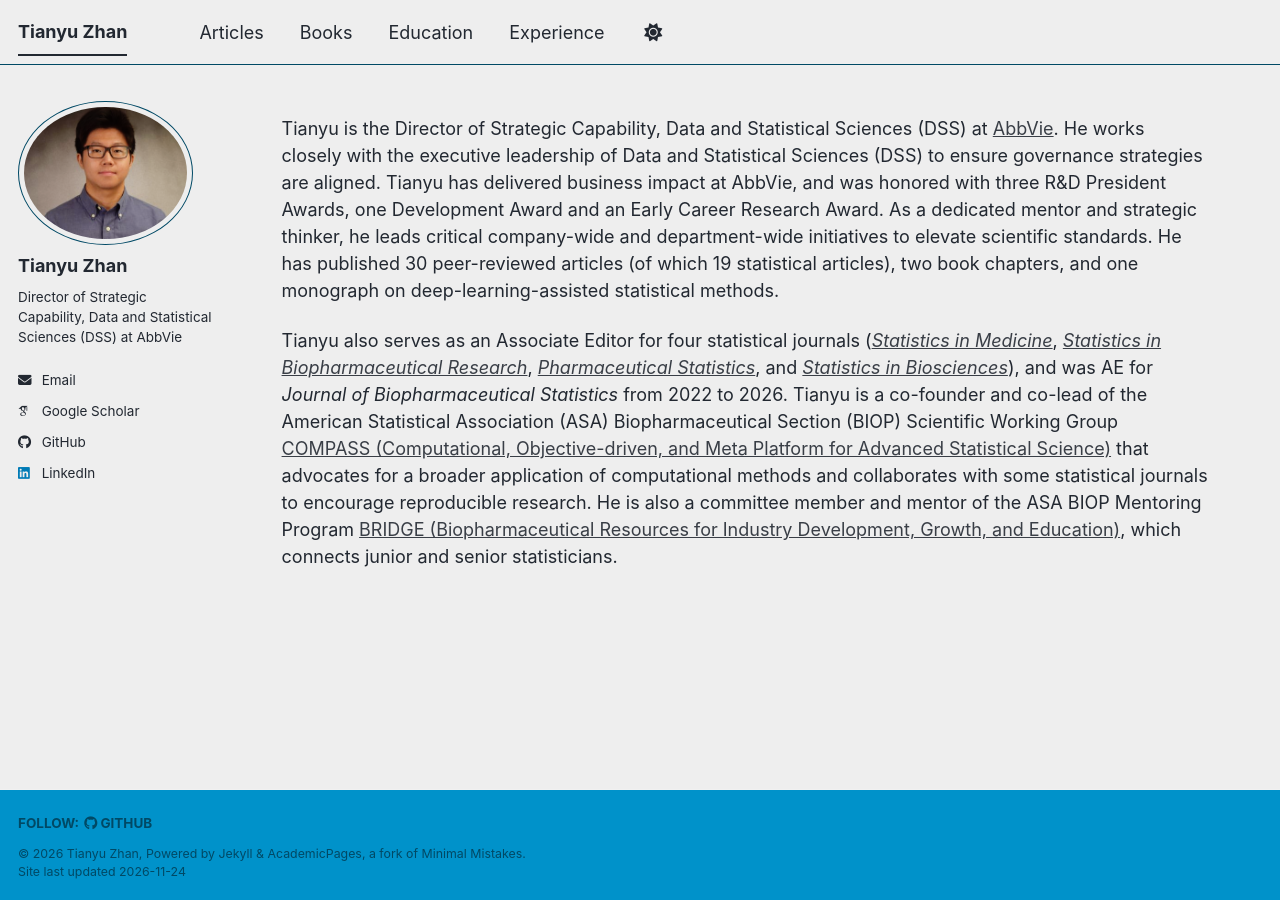
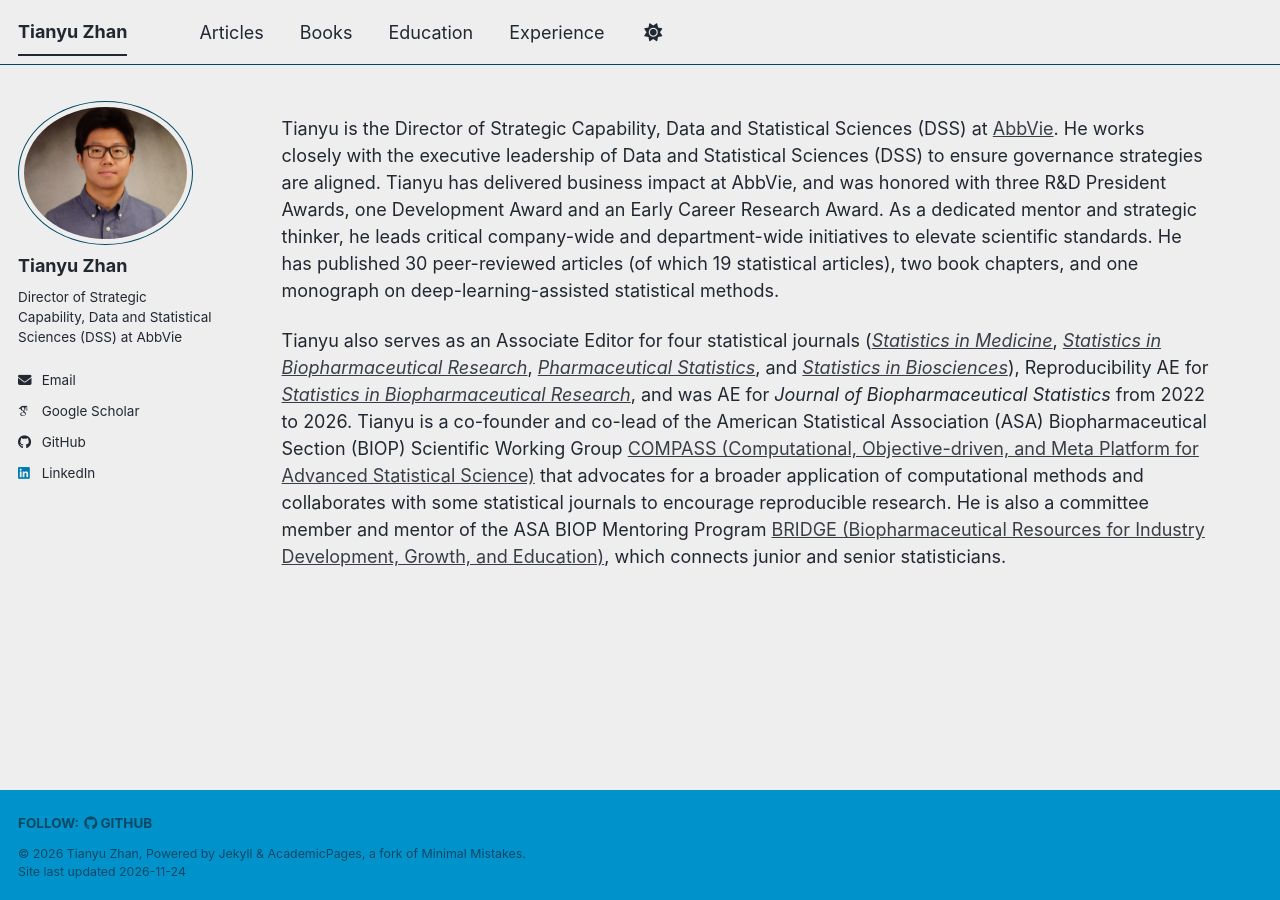
Before and after one commit to tian-yu-zhan/tian-yu-zhan.github.io, a Jekyll site: the page built from _pages/about.md, in a window 1280 px wide. Built offline with Jekyll 4.4.1, drawn with Linux system fonts in a browser that asks for light colours; some web fonts are replaced; a script bundle is joined from its source files by our own code; library files that are not in the unit come from our copies.

Commit message:
Update about.md

```diff
--- a/_pages/about.md
+++ b/_pages/about.md
@@ -9,4 +9,4 @@ redirect_from:
 
 Tianyu is the Director of Strategic Capability, Data and Statistical Sciences (DSS) at [AbbVie](https://www.abbvie.com/). He works closely with the executive leadership of Data and Statistical Sciences (DSS) to ensure governance strategies are aligned. Tianyu has delivered business impact at AbbVie, and was honored with three R&D President Awards, one Development Award and an Early Career Research Award. As a dedicated mentor and strategic thinker, he leads critical company-wide and department-wide initiatives to elevate scientific standards. He has published 30 peer-reviewed articles (of which 19 statistical articles), two book chapters, and one monograph on deep-learning-assisted statistical methods.
 
-Tianyu also serves as an Associate Editor for four statistical journals ([<i>Statistics in Medicine</i>](https://onlinelibrary.wiley.com/page/journal/10970258/homepage/editorialboard.html), [<i>Statistics in Biopharmaceutical Research</i>](https://www.tandfonline.com/journals/usbr20/about-this-journal#editorial-board), [<i>Pharmaceutical Statistics</i>](https://onlinelibrary.wiley.com/page/journal/15391612/homepage/editorialboard.html), and [<i>Statistics in Biosciences</i>](https://link.springer.com/journal/12561/editorial-board)), and was AE for <i>Journal of Biopharmaceutical Statistics</i> from 2022 to 2026. Tianyu is a co-founder and co-lead of the American Statistical Association (ASA) Biopharmaceutical Section (BIOP) Scientific Working Group [COMPASS (Computational, Objective-driven, and Meta Platform for Advanced Statistical Science)](https://asa-biop-compass.github.io/) that advocates for a broader application of computational methods and collaborates with some statistical journals to encourage reproducible research. He is also a committee member and mentor of the ASA BIOP Mentoring Program [BRIDGE (Biopharmaceutical Resources for Industry Development, Growth, and Education)](https://bridgebiop.github.io/), which connects junior and senior statisticians.
+Tianyu also serves as an Associate Editor for four statistical journals ([<i>Statistics in Medicine</i>](https://onlinelibrary.wiley.com/page/journal/10970258/homepage/editorialboard.html), [<i>Statistics in Biopharmaceutical Research</i>](https://www.tandfonline.com/journals/usbr20/about-this-journal#editorial-board), [<i>Pharmaceutical Statistics</i>](https://onlinelibrary.wiley.com/page/journal/15391612/homepage/editorialboard.html), and [<i>Statistics in Biosciences</i>](https://link.springer.com/journal/12561/editorial-board)), Reproducibility AE for [<i>Statistics in Biopharmaceutical Research</i>](https://www.tandfonline.com/journals/usbr20/about-this-journal#editorial-board), and was AE for <i>Journal of Biopharmaceutical Statistics</i> from 2022 to 2026. Tianyu is a co-founder and co-lead of the American Statistical Association (ASA) Biopharmaceutical Section (BIOP) Scientific Working Group [COMPASS (Computational, Objective-driven, and Meta Platform for Advanced Statistical Science)](https://asa-biop-compass.github.io/) that advocates for a broader application of computational methods and collaborates with some statistical journals to encourage reproducible research. He is also a committee member and mentor of the ASA BIOP Mentoring Program [BRIDGE (Biopharmaceutical Resources for Industry Development, Growth, and Education)](https://bridgebiop.github.io/), which connects junior and senior statisticians.
```
